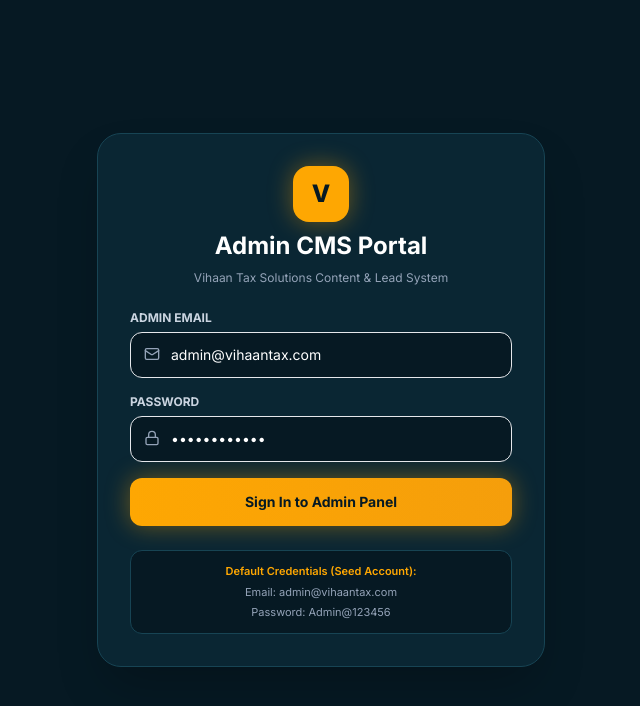
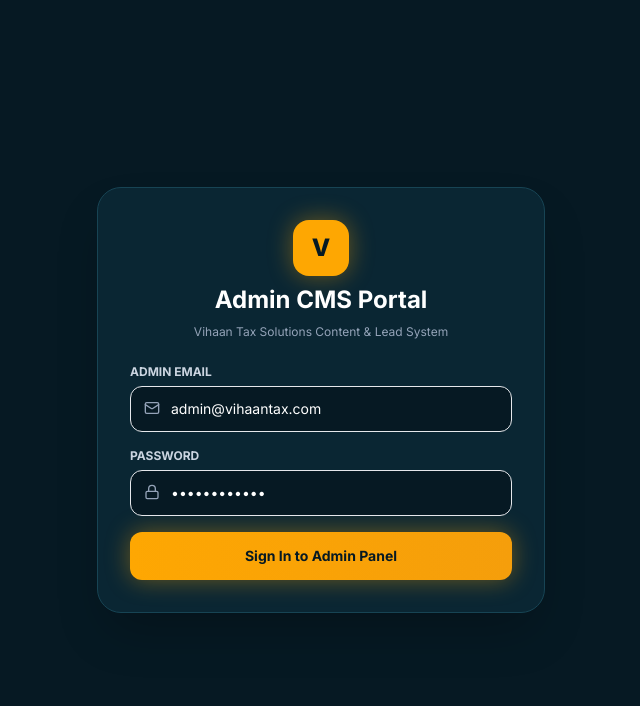
Before and after one commit to Darshan3358/Vihaan-Tax-Solution, a React (Vite) app in the folder client/: page /admin/login in a window 1280 px wide. Shown: the top 706 px of the page, without its empty margins (319-959 px from the left). Built offline with nearby package versions, Linux system fonts and the light colour scheme; no server answers.

Commit message:
security: remove default credentials hint from admin login page

```diff
--- a/client/src/pages/admin/AdminLogin.tsx
+++ b/client/src/pages/admin/AdminLogin.tsx
@@ -91,11 +91,6 @@
             </button>
           </form>
 
-          <div className="p-3 rounded-xl bg-navy-950 border border-navy-800 text-[11px] text-slate-400 text-center space-y-1">
-            <span className="font-semibold text-brand-gold block">Default Credentials (Seed Account):</span>
-            <p>Email: admin@vihaantax.com</p>
-            <p>Password: Admin@123456</p>
-          </div>
         </div>
       </div>
     </>
```
